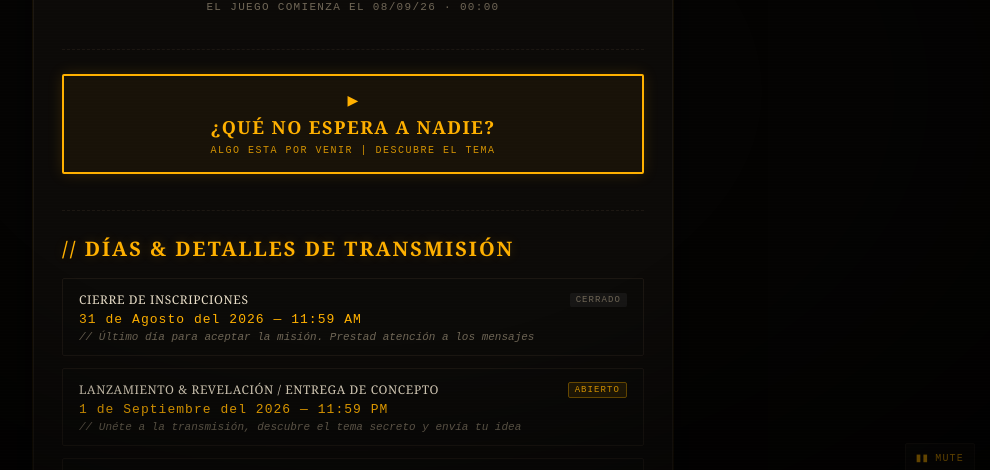
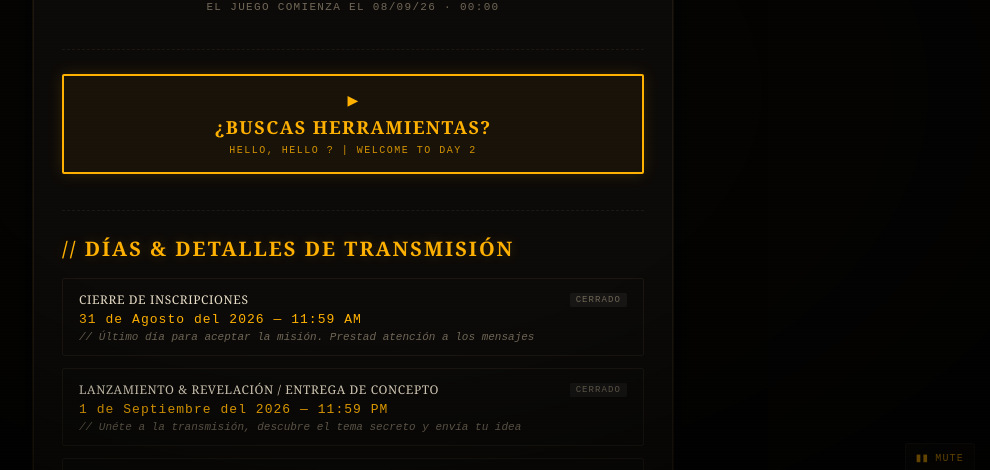
Before and after one commit to Armando-J-Salgado/bit-by-bit-2026, a plain HTML site: page index.html in a window 1280 px wide. Shown: the part 309-779 px from the top of the page, without its empty margins (287-1277 px from the left). Drawn offline with Linux system fonts and the light colour scheme; a web font is replaced by a local one.

Commit message:
feature: Cheat sheet and day update

```diff
--- a/index.html
+++ b/index.html
@@ -79,7 +79,7 @@
         <a id="inscriptionBtn" class="inscription-btn" href="#" target="_blank" rel="noopener noreferrer">
           <span class="inscription-btn__icon" aria-hidden="true">▶</span>
           <span class="inscription-btn__text">[ INITIALIZE INSCRIPTION // JOIN TRANSMISSION ]</span>
-          <span class="inscription-btn__sub">ALGO ESTA POR VENIR | DESCUBRE EL TEMA</span>
+          <span class="inscription-btn__sub">HELLO, HELLO ? | WELCOME TO DAY 2</span>
         </a>
       </section>
 
--- a/public/jam-data.json
+++ b/public/jam-data.json
@@ -1,6 +1,6 @@
 {
-  "inscriptionUrl": "https://drive.google.com/file/d/1P6PajH_D-4ig0z2DedY65rDlkIDM3Ezs/view?usp=sharing",
-  "inscriptionLabel": "¿QUÉ NO ESPERA A NADIE?",
+  "inscriptionUrl": "https://drive.google.com/file/d/1wibobIp0MKQyQ4095Djk_-oJxDBkbBbj/view?usp=sharing",
+  "inscriptionLabel": "¿BUSCAS HERRAMIENTAS?",
   "dates": [
     {
       "id": "fecha-01",
@@ -13,14 +13,14 @@
       "id": "fecha-02",
       "stage": "LANZAMIENTO & REVELACIÓN / ENTREGA DE CONCEPTO ",
       "date": "1 de Septiembre del 2026 — 11:59 PM",
-      "status": "ABIERTO",
+      "status": "CERRADO",
       "note": "Unéte a la transmisión, descubre el tema secreto y envía tu idea"
     },
     {
       "id": "fecha-03",
       "stage": "TECH-DAY / ENTREGA DE DISEÑO MÉCANICAS Y TECNOLOGÍA",
       "date": "2 de Septiembre del 2026 — 11:59 PM",
-      "status": "PENDIENTE",
+      "status": "ABIERTO",
       "note": "¿Qué tecnología usarán? ¡Que comience el juego!"
     },
     {
```
